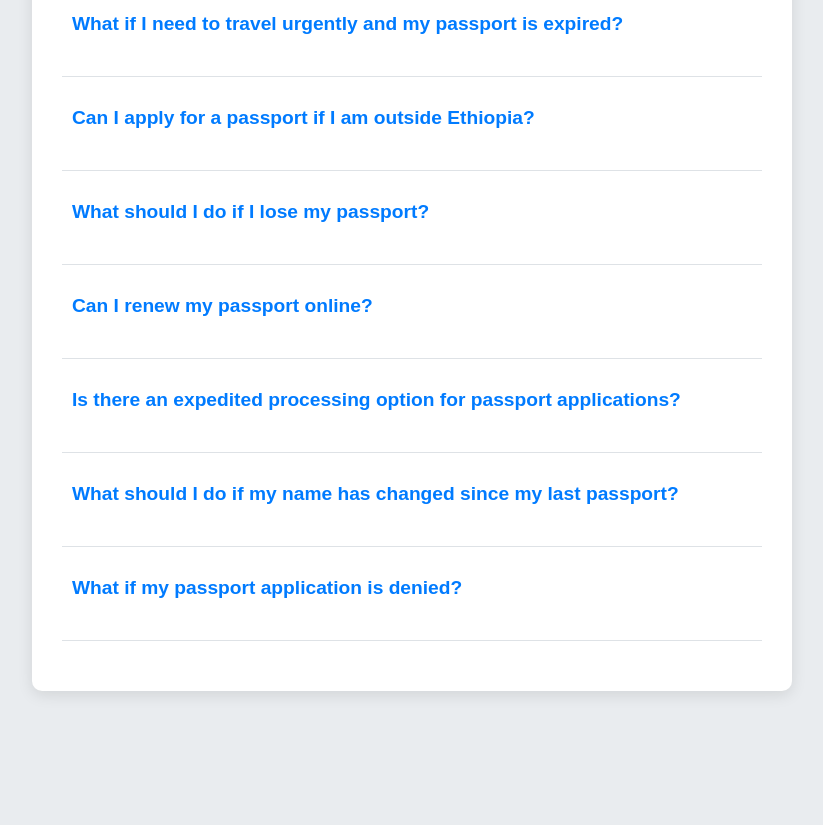
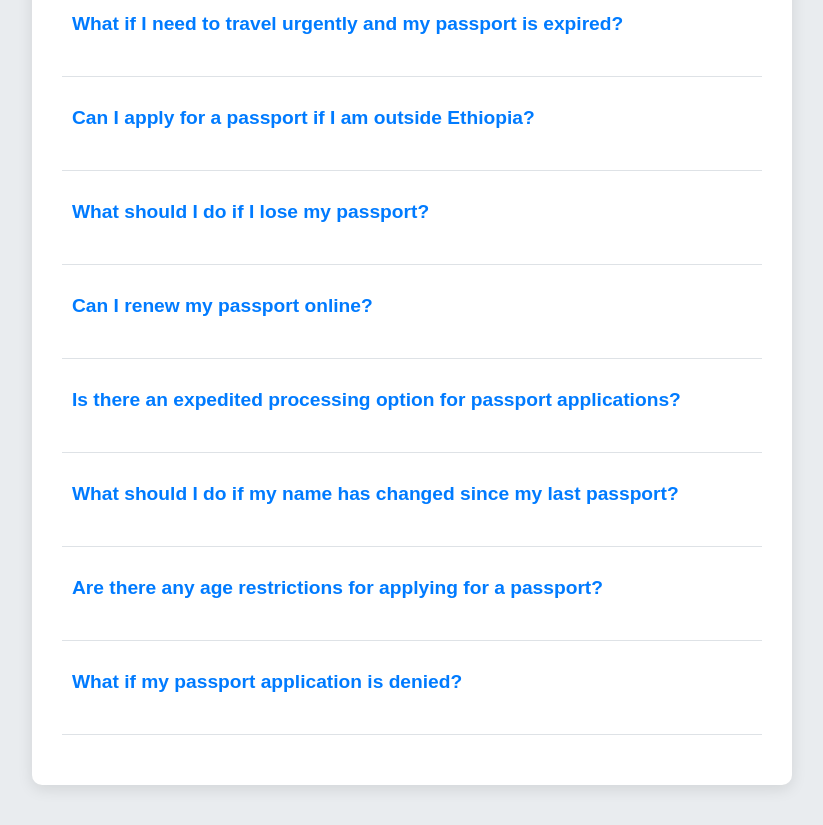
Before and after one commit to internetProgramming1/ethiopian-passport-services, a plain HTML site: page FAQ.html in a window 1280 px wide. Shown: the part 628-1453 px from the top of the page, without its empty margins (228-1051 px from the left). Before the commit the page ends 1359 px from the top, so only its background shows below. Drawn offline with Linux system fonts and the light colour scheme.

Commit message:
edit FAQ.html

```diff
--- a/FAQ.html
+++ b/FAQ.html
@@ -54,6 +54,10 @@
         <h2 class="faq-question">What should I do if my name has changed since my last passport?</h2>
         <p class="faq-answer">If your name has changed, you must provide legal documentation of the name change when applying for a new passport.</p>
         </div>
+         <div class="faq-item">
+        <h2 class="faq-question">Are there any age restrictions for applying for a passport?</h2>
+        <p class="faq-answer">There are no specific age restrictions. Children can apply for a passport, but a parent or guardian must sign the application.</p>
+        </div>
         <div class="faq-item">
             <h2 class="faq-question">What if my passport application is denied?</h2>
             <p class="faq-answer">You will receive a notification explaining the reasons for denial. You may have the option to appeal the decision.</p>
```
